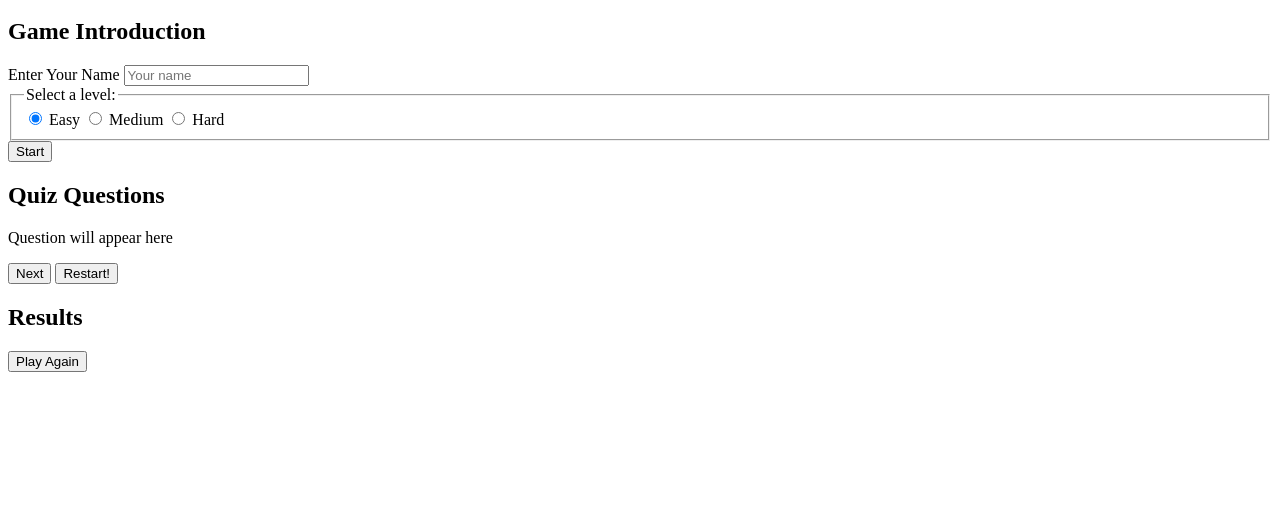
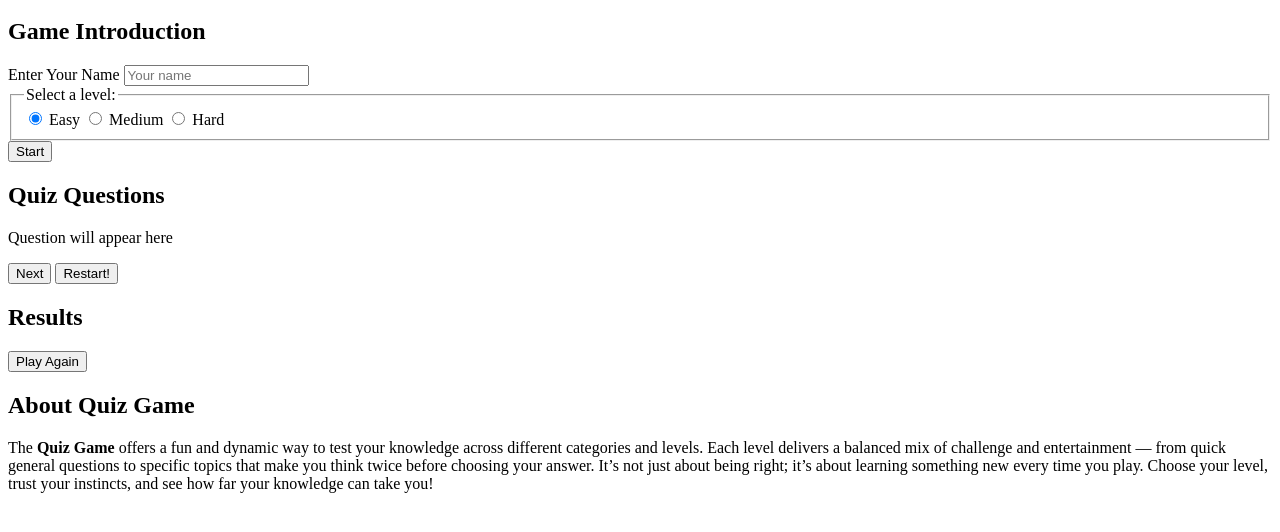
Before and after one commit to Tarik-Box/Simple-Quiz-Game, a plain HTML site: page index.html in a window 1280 px wide. Shown: the part 136-668 px from the top of the page. Drawn offline with Linux system fonts and the light colour scheme.

Commit message:
Add about sections

```diff
--- a/index.html
+++ b/index.html
@@ -69,6 +69,18 @@
                     <p><span id="score"></span></p>
                     <button id="restart-btn" class="btn big-btn" aria-label="Restart the quiz">Play Again</button>
                 </section>
+
+                <!-- about section -->
+                <section id="about">
+                    <h2>About Quiz Game</h2>
+                    <p>
+                    The <strong>Quiz Game</strong> offers a fun and dynamic way to test your knowledge across different categories and levels.
+                    Each level delivers a balanced mix of challenge and entertainment
+                    — from quick general questions to specific topics that make you think twice before choosing your answer.
+                    It’s not just about being right; it’s about learning something new every time you play.
+                    Choose your level, trust your instincts, and see how far your knowledge can take you!
+                    </p>
+                </section>
             </main>
 
 
```
